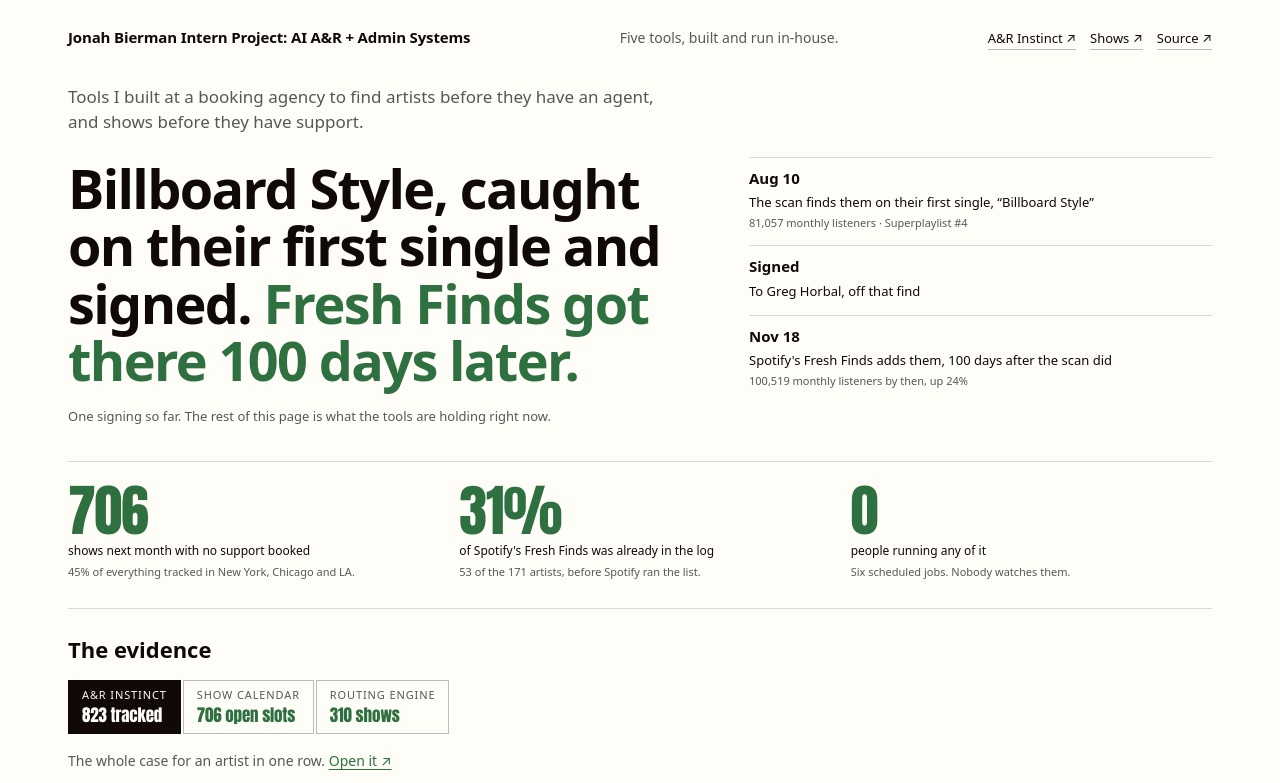
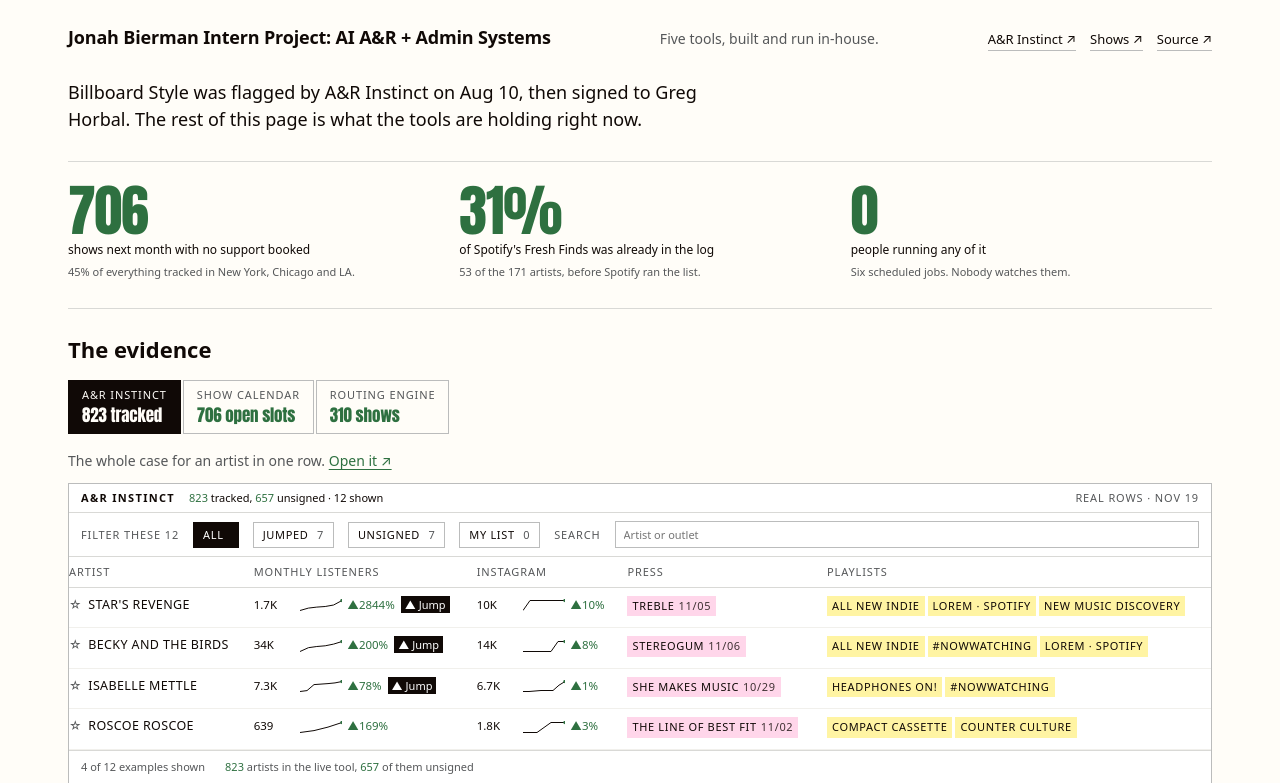
Before and after one commit to ilovemyphone30000/tools, a plain HTML site: page index.html in a window 1280 px wide. Shown: the top 783 px of the page. Drawn offline with Linux system fonts and the light colour scheme.

Commit message:
Lead: drop headline, one-line Billboard Style signing to Greg Horbal
Co-Authored-By: Claude Opus 5.5 <noreply@anthropic.com>

```diff
--- a/index.html
+++ b/index.html
@@ -46,34 +46,15 @@
     display: flex; flex-wrap: wrap; align-items: baseline; justify-content: space-between;
     gap: 8px 24px; padding-block: 26px 0;
   }
-  .mast .mark { font-family: var(--sans); font-weight: 700; font-size: 15px; letter-spacing: -0.01em; }
+  .mast .mark { margin: 0; font-family: var(--sans); font-weight: 700; font-size: 18px; line-height: 1.25; letter-spacing: -0.01em; }
   .mast p { margin: 0; font-size: 14px; color: var(--muted); max-width: 52ch; }
   .mast nav { display: flex; flex-wrap: wrap; gap: 4px 14px; }
   .mast nav a { font-family: var(--sans); font-size: 13px; color: var(--ink); text-decoration: none; border-bottom: 1px solid var(--grey4); }
   .mast nav a:hover { color: var(--green); border-bottom-color: var(--green); }
 
   /* the lead: the signing */
-  .lead { padding-block: 34px 34px; border-bottom: 1px solid var(--grey1); }
-  .intro { margin: 0 0 22px; max-width: 62ch; font-size: 17px; line-height: 1.5; color: var(--muted); }
-  .story { display: grid; grid-template-columns: minmax(0, 1.35fr) minmax(0, 1fr); gap: 24px 56px; align-items: end; }
-  .story .lead-list, .story ol { margin-top: 0 !important; grid-template-columns: 1fr !important; max-width: none; }
-  @media (max-width: 1000px) { .story { grid-template-columns: 1fr; } .story ol { margin-top: 6px !important; } }
-  .lead h1 {
-    margin: 0; font-family: var(--sans); font-weight: 650; text-wrap: balance;
-    font-size: clamp(30px, 4.4vw, 54px); line-height: 1.06; letter-spacing: -0.03em;
-    max-width: 22ch;
-  }
-  .lead h1 em { font-style: normal; color: var(--green); }
-  .lead ol {
-    margin: 22px 0 0; padding: 0; list-style: none;
-    display: grid; grid-template-columns: repeat(3, minmax(0, 1fr)); gap: 14px 30px;
-    max-width: 62rem;
-  }
-  .lead li { font-family: var(--sans); font-size: 13px; line-height: 1.45; border-top: 1px solid var(--grey1); padding-top: 10px; }
-  .lead li b { display: block; font-family: var(--mono); font-weight: 700; font-size: 15px; margin-bottom: 4px; }
-  .lead .when { display: block; color: var(--muted); font-size: 11px; margin-top: 3px; }
-  .onlyone { margin: 18px 0 0; font-size: 13px; color: var(--muted); font-family: var(--sans); }
-  @media (max-width: 760px) { .lead ol { grid-template-columns: 1fr; } }
+  .lead { padding-block: 28px; border-bottom: 1px solid var(--grey1); }
+  .onlyone { margin: 0; font-size: 18px; line-height: 1.5; color: var(--ink); font-family: var(--sans); max-width: 62ch; }
 
   /* the four numbers that matter */
   .nums {
@@ -233,7 +214,7 @@
 <div class="wrap">
 
   <header class="mast">
-    <span class="mark">Jonah Bierman Intern Project: AI A&amp;R + Admin Systems</span>
+    <h1 class="mark">Jonah Bierman Intern Project: AI A&amp;R + Admin Systems</h1>
     <p>Five tools, built and run in-house.</p>
     <nav>
       <a href="https://ilovemyphone30000.github.io/instinct/">A&amp;R Instinct &#8599;</a>
@@ -244,20 +225,7 @@
 
   <main id="main" tabindex="-1">
   <section class="lead">
-    <p class="intro">Tools I built at a booking agency to find artists before they have an agent, and shows before they have support.</p>
-    <div class="story">
-    <h1>Billboard Style, caught on their first single and signed.
-      <em>Fresh Finds got there 100 days later.</em></h1>
-    <ol>
-      <li><b>Aug 10</b>The scan finds them on their first single, &ldquo;Billboard Style&rdquo;
-        <span class="when">81,057 monthly listeners &middot; Superplaylist #4</span></li>
-      <li><b>Signed</b>To Greg Horbal, off that find
-</li>
-      <li><b>Nov 18</b>Spotify's Fresh Finds adds them, 100 days after the scan did
-        <span class="when">100,519 monthly listeners by then, up 24%</span></li>
-    </ol>
-    </div>
-    <p class="onlyone">One signing so far. The rest of this page is what the tools are holding right now.</p>
+    <p class="onlyone">Billboard Style was flagged by A&amp;R Instinct on Aug 10, then signed to Greg Horbal. The rest of this page is what the tools are holding right now.</p>
   </section>
 
   <section class="nums" aria-label="What the tools are holding">
```
Also changed, not shown: share.png.
